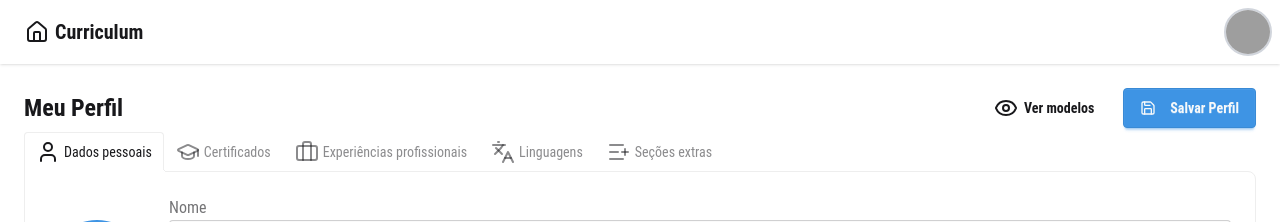
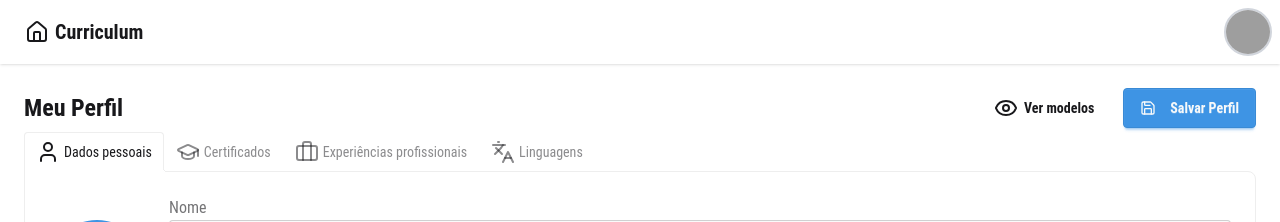
Before and after one commit to PDM7/CV, a React (Vite) app: page /perfil in a window 1280 px wide. Shown: the top 222 px of the page. Built offline with nearby package versions, Linux system fonts and the light colour scheme; grey boxes are pictures that could not be loaded.

Commit message:
seções extras ocutado

```diff
--- a/src/pages/profile/components/PerfilForm.tsx
+++ b/src/pages/profile/components/PerfilForm.tsx
@@ -6,7 +6,6 @@ import {
   Briefcase,
   GraduationCap,
   Languages,
-  ListPlus,
   User,
   Save,
   Eye,
@@ -171,7 +170,7 @@ export default function PerfilForm() {
         </div>
 
         {/* Aba: Seções Extras */}
-        <label className="tab">
+        {/* <label className="tab">
           <input type="radio" name="profile_tabs" />
           <ListPlus className="me-1" /> Seções extras
         </label>
@@ -181,7 +180,7 @@ export default function PerfilForm() {
             gruposPadrao={grupos}
             permitirCustomizacao
           />
-        </div>
+        </div> */}
       </div>
 
       {/* Botão flutuante */}
```
